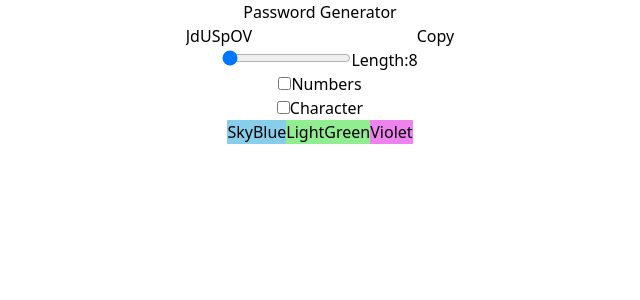
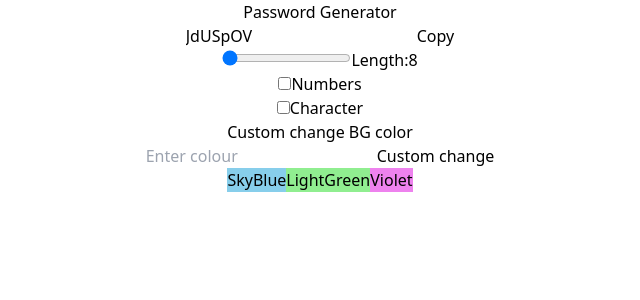
Before and after one commit to manishjadhav06/Base_React-AiO, a React (Vite) app: page / in a window 1280 px wide. Shown: the top 300 px of the page, without its empty margins (320-960 px from the left). Built offline with nearby package versions, Linux system fonts and the light colour scheme.

Commit message:
configured the working of useState and useRef simult.

```diff
--- a/src/App.jsx
+++ b/src/App.jsx
@@ -5,7 +5,12 @@ function App() {
   const [num, setNum] = useState(false)
   const [char, setChar] = useState(false)
   const [passw, setPassw] = useState("")
+
   const [color, setColor] = useState("white")
+  const changeColorWithState = (newColor) => {
+    setColor(newColor);
+    document.body.style.backgroundColor = newColor;
+  };
 
   const passwordGenerator = useCallback(() => {
     let pass = ""
@@ -28,15 +33,23 @@ function App() {
   useEffect(()=>{
     passwordGenerator()
   },[length, num, char, setPassw])
-  useEffect(()=>{
-    alert(`The BG color is set to ${color}`)
-  }, [color])
 
-  const passwRef= useRef(null)
+  // useEffect(()=>{
+  //   alert(`The BG color is set to ${color}`)
+  // }, [color])
+  const passwRef= useRef();
+
+  const colorRef = useRef(null)
+  const changeColor = () => {
+    const newColor = colorRef.current.value;
+    document.body.style.backgroundColor = newColor;
+  };
+
+  console.log("It rendered")
 
   return (
     <>
-      <div className="h-screen py-8 duration-200" style={{ backgroundColor: color }}>
+      <div className="h-screen py-8 duration-200">
 
                         {/* -------------- Password Generator --------------- */}
         <div className="max-w-md mx-auto shadow-md rounded-lg px-4 py-3 bg-gray-400 text-black-500">
@@ -60,19 +73,28 @@ function App() {
             </div>
           </div>
         </div>
+
+
+        <div className="max-w-md mx-auto shadow-md rounded-lg px-4 py-4 mt-6 bg-yellow-200 text-black-500">
+          <h1 className="text-black">Custom change BG color</h1>
+            <input type="text" className="rounded-2xl outline-none w-full py-1 px-3" placeholder="Enter colour"  ref={colorRef}></input>
+            <button id="copyBtn" className="mt-4 rounded-2xl outline-none bg-blue-300 text-white px-3 py-1 shrink-0" onClick={changeColor}>Custom change</button>
+
+        </div>
+
                          {/* ------------------- BG Changer -------------------- */}
         <div className="fixed flex flex-wrap justify-center bottom-12 inset-x-0 px-2">
           <div className="flex flex-wrap justify-center gap-3 shadow-lg bg-white px-3 py-2 rounded-3xl">
             <button
-              onClick={() => setColor("skyblue")}
+               onClick={() => changeColorWithState("skyblue")}
               className="outline-none px-4 py-1 rounded-full text-white shadow-lg"
               style={{ backgroundColor: "skyblue" }}>SkyBlue</button>
             <button
-              onClick={() => setColor("Lightgreen")}
+              onClick={() => changeColorWithState("LightGreen")}
               className="outline-none px-4 py-1 rounded-full text-white shadow-lg"
               style={{ backgroundColor: "Lightgreen" }}>LightGreen</button>
             <button
-              onClick={() => setColor("Violet")}
+              onClick={() => changeColorWithState("Violet")}
               className="outline-none px-4 py-1 rounded-full text-white shadow-lg"
               style={{ backgroundColor: "Violet" }}>Violet</button>
           </div>
```
